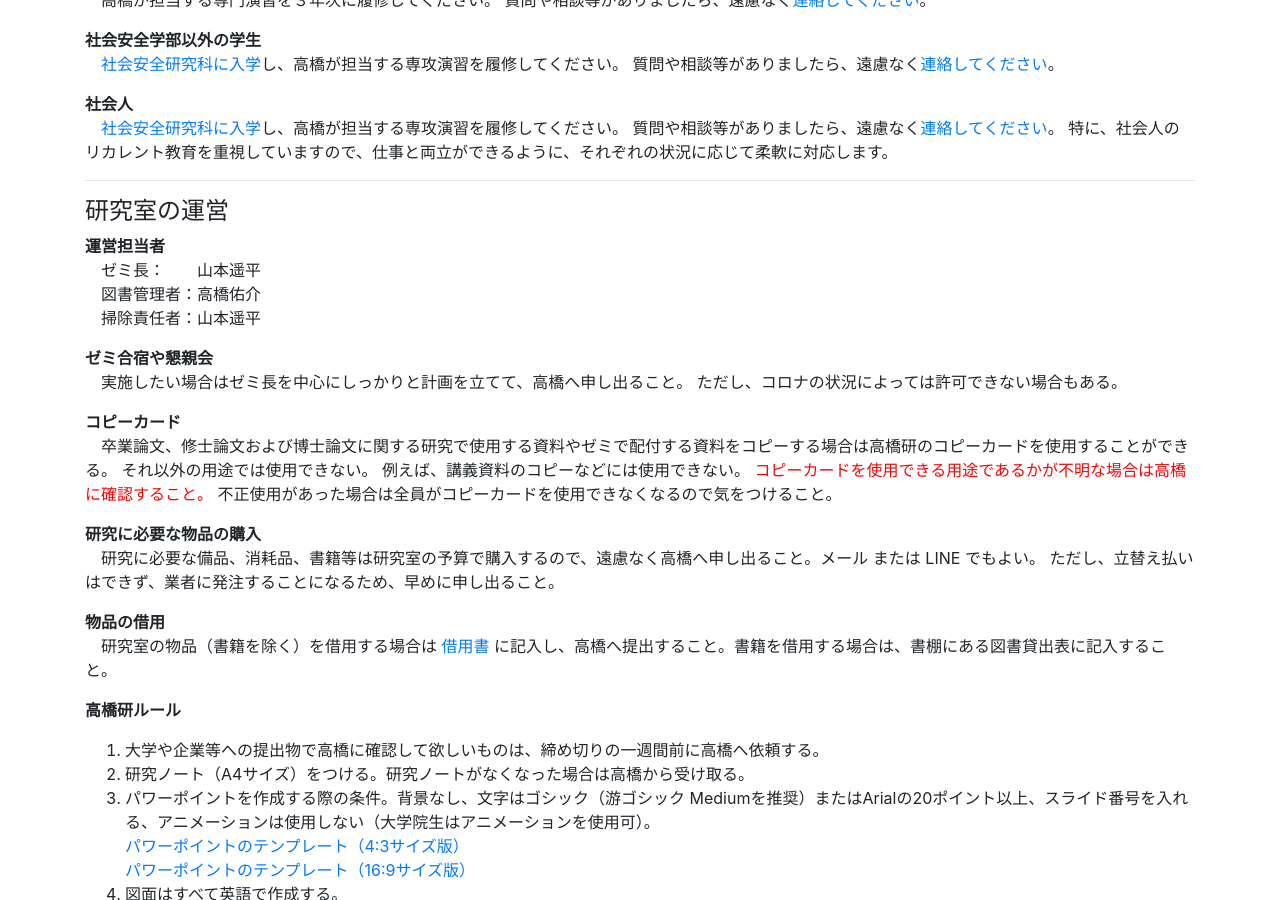
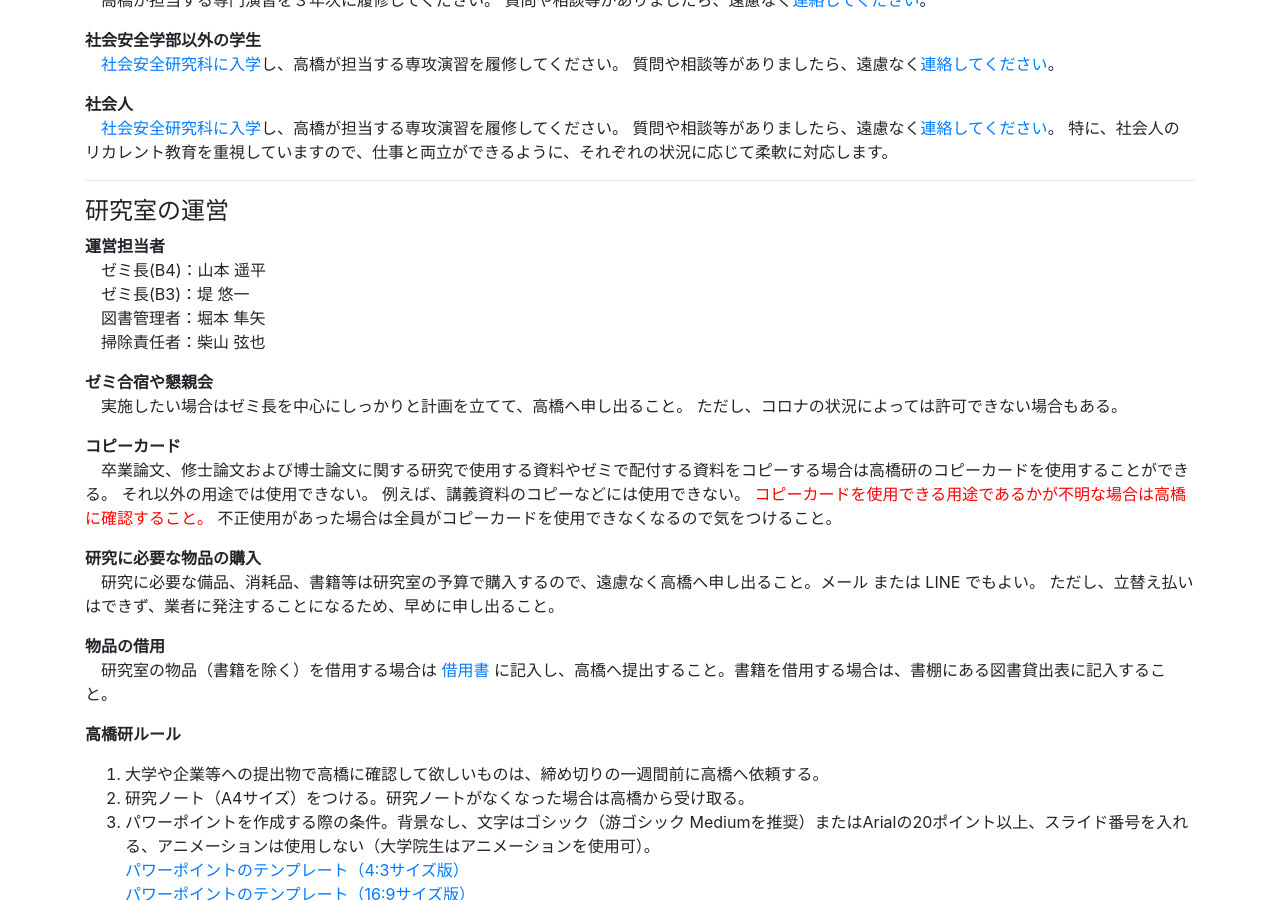
Before and after one commit to tkhslab/tkhslab.github.io, a Jekyll site: the page built from forstudents.md, in a window 1280 px wide and 900 px high, scrolled down 368 px. Built offline with Jekyll 4.4.1, drawn with Linux system fonts in a browser that asks for light colours; nearby versions of some CDN libraries.

Commit message:
update admin staff

```diff
--- a/forstudents.md
+++ b/forstudents.md
@@ -66,9 +66,10 @@ title: For students
 
 #### 研究室の運営
 **運営担当者**<br>
-　ゼミ長：　　山本遥平<br>
-　図書管理者：高橋佑介<br>
-　掃除責任者：山本遥平
+　ゼミ長(B4)：山本 遥平<br>
+　ゼミ長(B3)：堤 悠一<br>
+　図書管理者：堀本 隼矢<br>
+　掃除責任者：柴山 弦也
 
 **ゼミ合宿や懇親会**<br>
 　実施したい場合はゼミ長を中心にしっかりと計画を立てて、高橋へ申し出ること。
```
